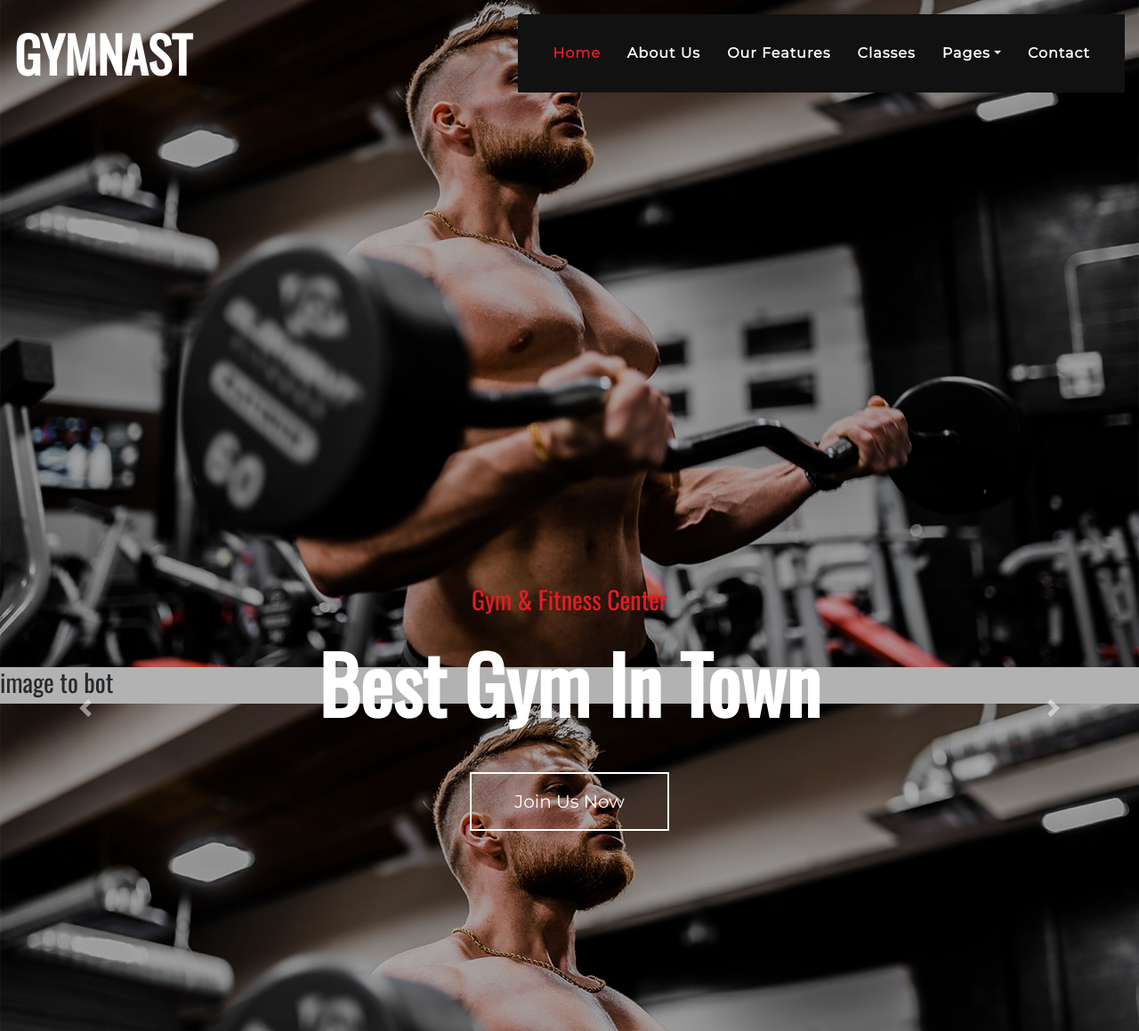
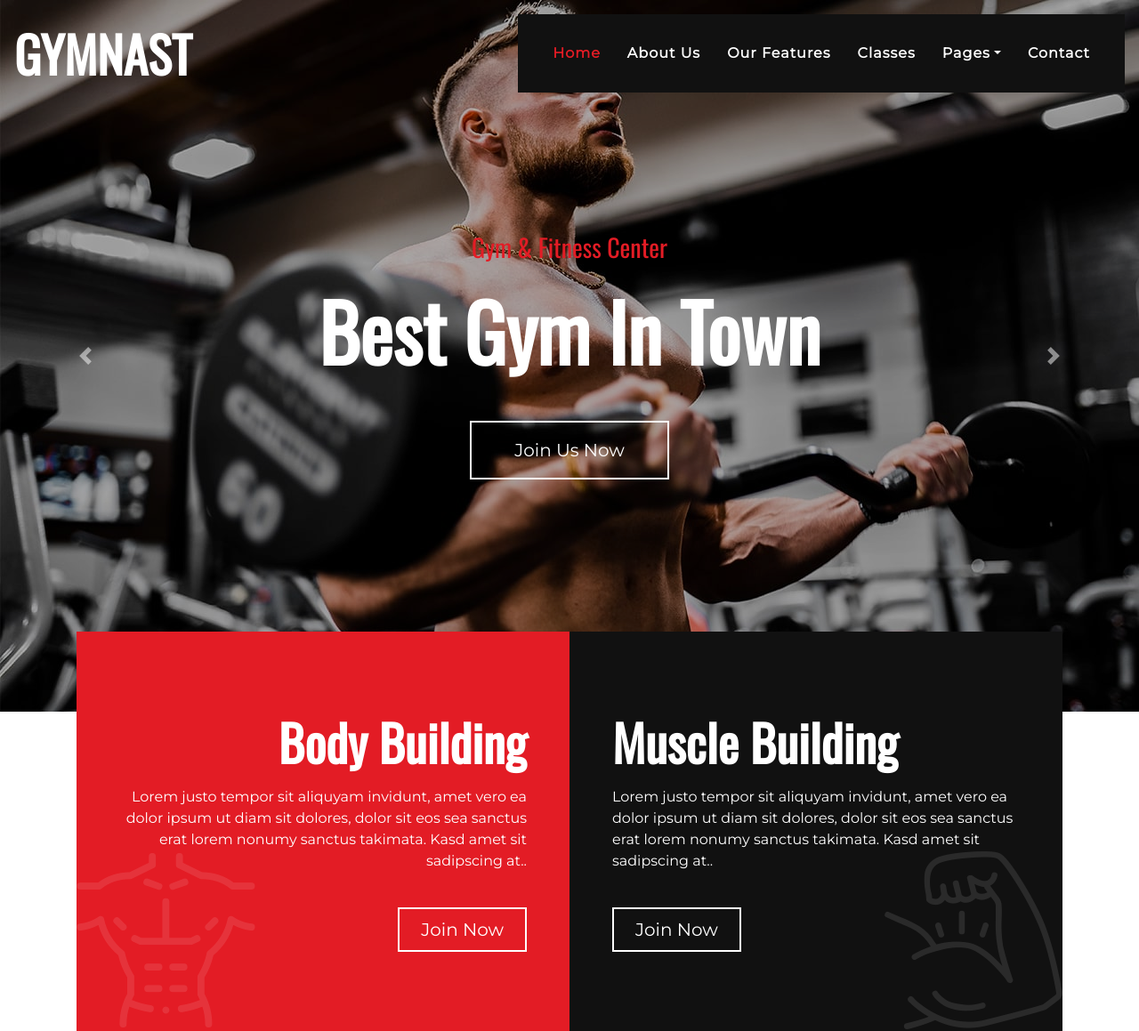
Before and after one commit to ycozco/ovacenter_pe, a Django app: page /ovagym/ in a window 1280 px wide. Shown: the top 1159 px of the page at 89% size. Run offline with Django 4.2, Linux system fonts and the light colour scheme; some libraries are stand-ins or nearby versions.

Commit message:
fix tmplate

```diff
--- a/templates/index.html
+++ b/templates/index.html
@@ -58,8 +58,7 @@
         <div id="blog-carousel" class="carousel slide" data-ride="carousel">
             <div class="carousel-inner">
                 <div class="carousel-item active">
-                    <img class="w-100" src="img/carousel-1.jpg" alt="Image">
-                    <h3> image to bot</h3>
+
                     <img src="{% static 'ovagym/img/carousel-1.jpg' %}" alt="home" />
                     <div class="carousel-caption d-flex flex-column align-items-center justify-content-center">
                         <h3 class="text-primary text-capitalize m-0">Gym & Fitness Center</h3>
@@ -68,7 +67,7 @@
                     </div>
                 </div>
                 <div class="carousel-item">
-                    <img class="w-100" src="img/carousel-2.jpg" alt="Image">
+                    <img class="w-100" src="{% static 'ovagym/img/carousel-2.jpg' %}" alt="Image">
                     <div class="carousel-caption d-flex flex-column align-items-center justify-content-center">
                         <h3 class="text-primary text-capitalize m-0">Gym & Fitness Center</h3>
                         <h2 class="display-2 m-0 mt-2 mt-md-4 text-white font-weight-bold text-capitalize">Get Body In Shape</h2>
@@ -121,7 +120,7 @@
     <div class="container py-5">
         <div class="row align-items-center">
             <div class="col-lg-6">
-                <img class="img-fluid mb-4 mb-lg-0" src="img/about.jpg" alt="Image">
+                <img class="img-fluid mb-4 mb-lg-0" src="{% static 'ovagym/img/about.jpg' %}" alt="Image">
             </div>
             <div class="col-lg-6">
                 <h2 class="display-4 font-weight-bold mb-4">10 Years Experience</h2>
@@ -193,7 +192,7 @@
             <div class="col-md-6 mb-5">
                 <div class="row align-items-center">
                     <div class="col-sm-5">
-                        <img class="img-fluid mb-3 mb-sm-0" src="img/feature-1.jpg" alt="Image">
+                        <img class="img-fluid mb-3 mb-sm-0" src="{% static 'ovagym/img/feature-1.jpg' %}" alt="Image">
                         <i class="flaticon-barbell"></i>
                     </div>
                     <div class="col-sm-7">
@@ -205,7 +204,7 @@
             <div class="col-md-6 mb-5">
                 <div class="row align-items-center">
                     <div class="col-sm-5">
-                        <img class="img-fluid mb-3 mb-sm-0" src="img/feature-2.jpg" alt="Image">
+                        <img class="img-fluid mb-3 mb-sm-0" src="{% static 'ovagym/img/feature-2.jpg' %}" alt="Image">
                         <i class="flaticon-training"></i>
                     </div>
                     <div class="col-sm-7">
@@ -217,7 +216,7 @@
             <div class="col-md-6 mb-5">
                 <div class="row align-items-center">
                     <div class="col-sm-5">
-                        <img class="img-fluid mb-3 mb-sm-0" src="img/feature-3.jpg" alt="Image">
+                        <img class="img-fluid mb-3 mb-sm-0" src="{% static 'ovagym/img/feature-3.jpg' %}" alt="Image">
                         <i class="flaticon-trends"></i>
                     </div>
                     <div class="col-sm-7">
@@ -229,7 +228,7 @@
             <div class="col-md-6 mb-5">
                 <div class="row align-items-center">
                     <div class="col-sm-5">
-                        <img class="img-fluid mb-3 mb-sm-0" src="img/feature-4.jpg" alt="Image">
+                        <img class="img-fluid mb-3 mb-sm-0" src="{% static 'ovagym/img/feature-4.jpg' %}" alt="Image">
                         <i class="flaticon-support"></i>
                     </div>
                     <div class="col-sm-7">
@@ -723,7 +722,7 @@
         </div>
         <div class="row">
             <div class="col-lg-6 mb-5 blog-item">
-                <img class="img-fluid mb-4" src="img/blog-1.jpg" alt="Image">
+                <img class="img-fluid mb-4" src="{% static 'ovagym/img/blog-1.jpg' %}" alt="Image">
                 <div class="d-flex align-items-center mb-4">
                     <div class="d-flex flex-column align-items-center justify-content-center rounded-circle bg-primary text-white" style="width: 80px; height: 80px;">
                         <small>01</small>
@@ -743,7 +742,7 @@
                 <a class="btn btn-outline-primary mt-2 px-3" href="">Read More <i class="fa fa-angle-right"></i></a>
             </div>
             <div class="col-lg-6 mb-5 blog-item">
-                <img class="img-fluid mb-4" src="img/blog-2.jpg" alt="Image">
+                <img class="img-fluid mb-4" src="{% static 'ovagym/img/blog-2.jpg' %}" alt="Image">
                 <div class="d-flex align-items-center mb-4">
                     <div class="d-flex flex-column align-items-center justify-content-center rounded-circle bg-primary text-white" style="width: 80px; height: 80px;">
                         <small>01</small>
```
